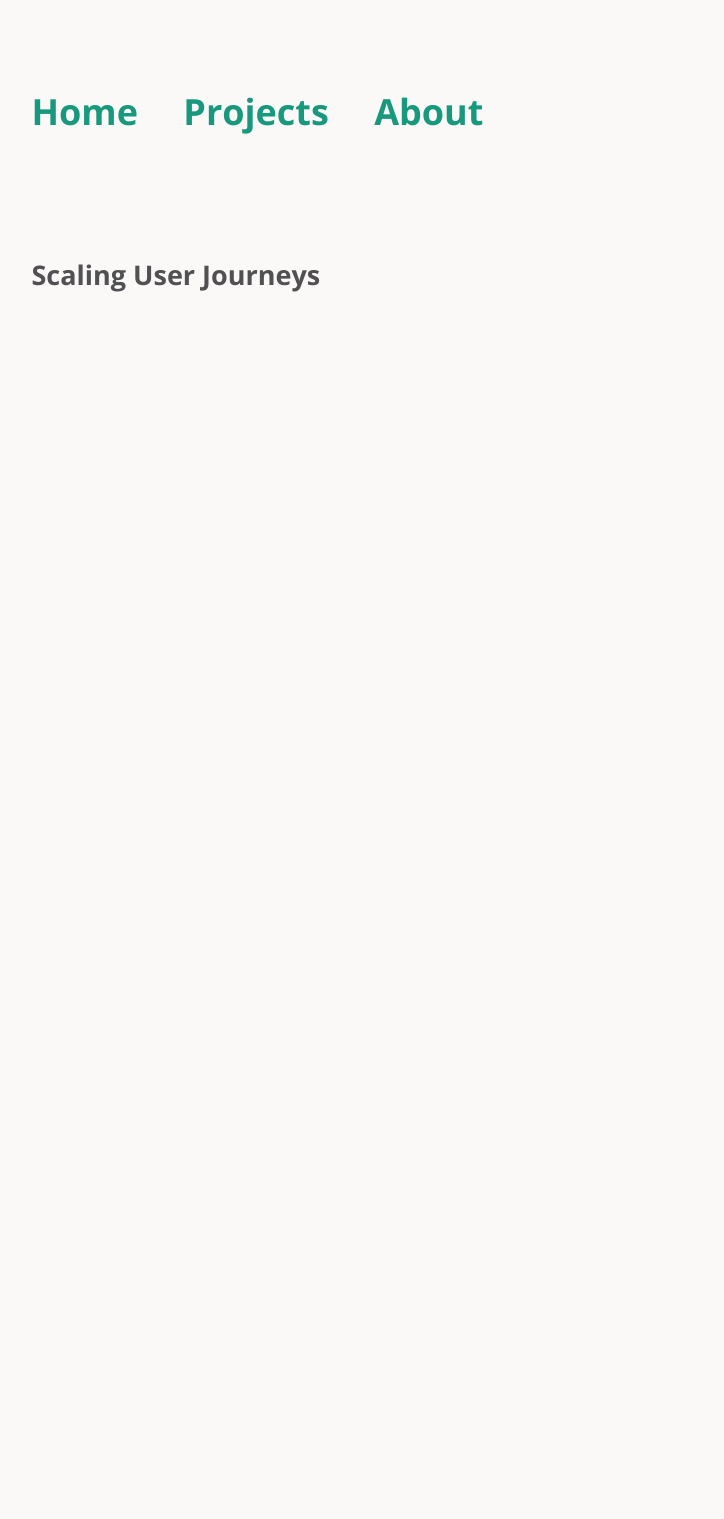
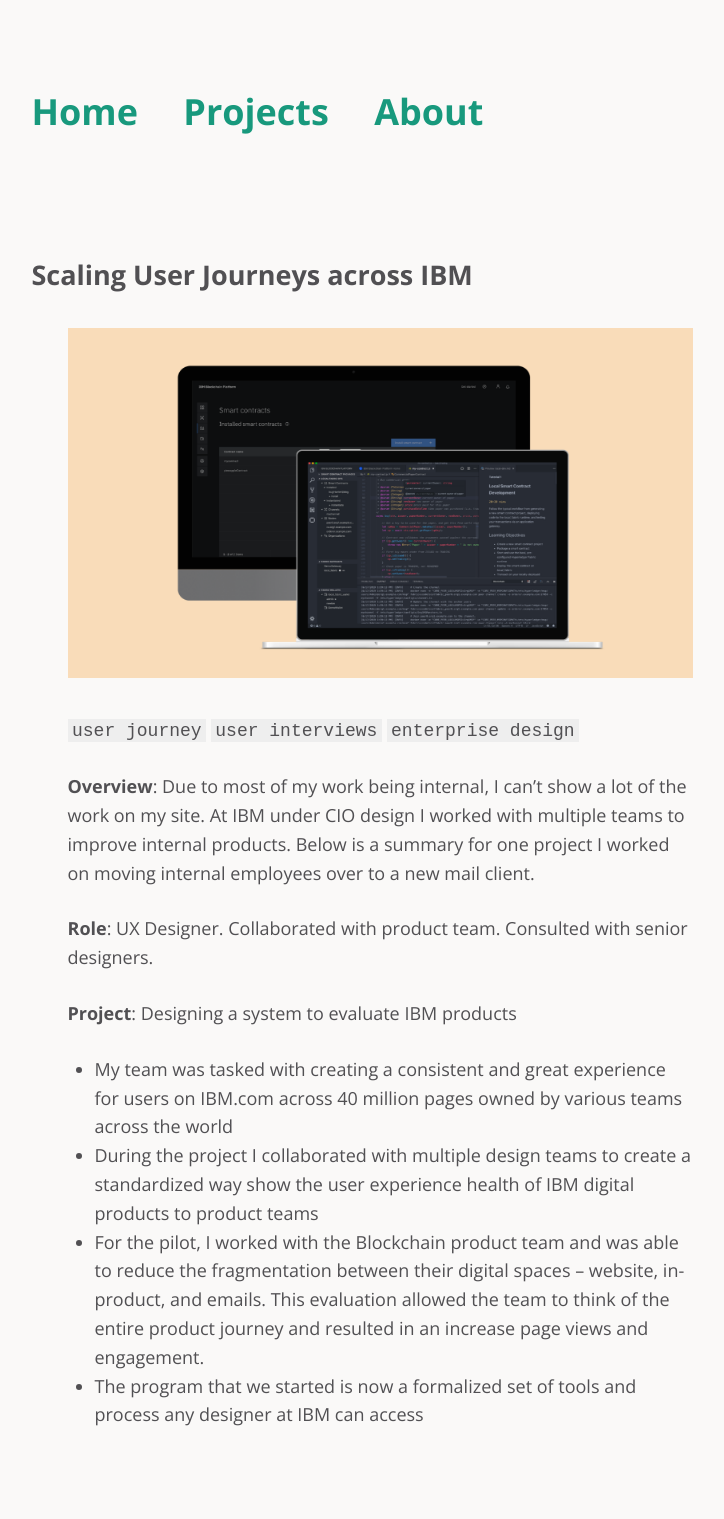
Before and after one commit to wailingwombat/wailingwombat.github.io, a Jekyll site: the page built from projects/ibm-userjourneys.md, in a window 1280 px wide. Shown: the whole page, without its empty margins (260-984 px from the left). Built offline with Jekyll 4.4.1, drawn with Linux system fonts in a browser that asks for light colours; before the commit the page ends 900 px from its top, so only the background shows below that.

Commit message:
add user journey project

```diff
--- a/projects/ibm-userjourneys.md
+++ b/projects/ibm-userjourneys.md
@@ -1,4 +1,18 @@
 ---
 layout: page
-title: Scaling User Journeys
+title: Scaling User Journeys across IBM
 ---
+
+![userjourney](/images/ibm-journey.png)
+`user journey` `user interviews` `enterprise design`
+
+**Overview**: Due to most of my work being internal, I can't show a lot of the work on my site. At IBM under CIO design I worked with multiple teams to improve internal products. Below is a summary for one project I worked on moving internal employees over to a new mail client.
+
+**Role**: UX Designer. Collaborated with product team. Consulted with senior designers.
+
+**Project**: Designing a system to evaluate IBM products
+
+- My team was tasked with creating a consistent and great experience for users on IBM.com across 40 million pages owned by various teams across the world
+- During the project I collaborated with multiple design teams to create a standardized way show the user experience health of IBM digital products to product teams
+- For the pilot, I worked with the Blockchain product team and was able to reduce the fragmentation between their digital spaces – website, in-product, and  emails. This evaluation allowed the team to think of the entire product journey and resulted in an increase page views and engagement.
+- The program that we started is now a formalized set of tools and process any designer at IBM can access
```
Also changed, not shown: images/ibm-journey.png (added).
